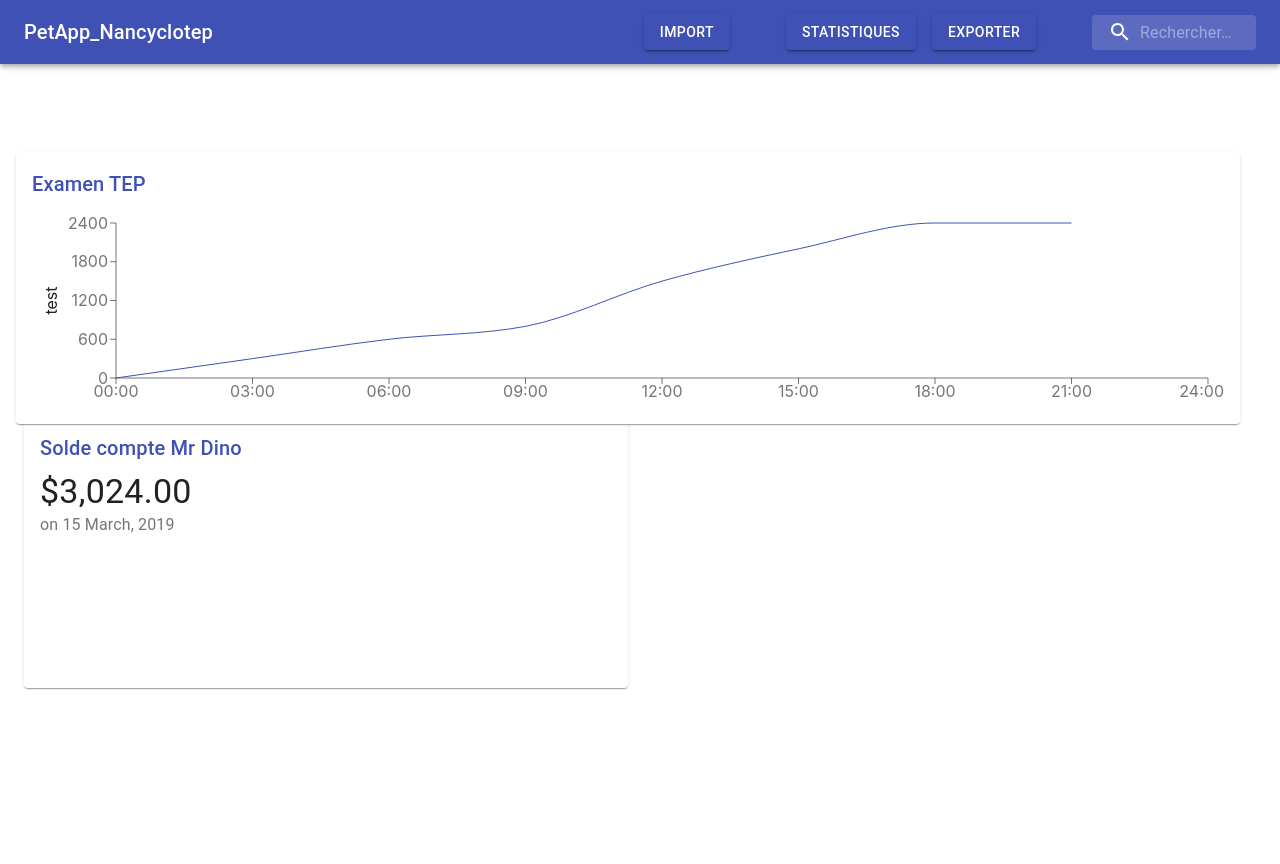
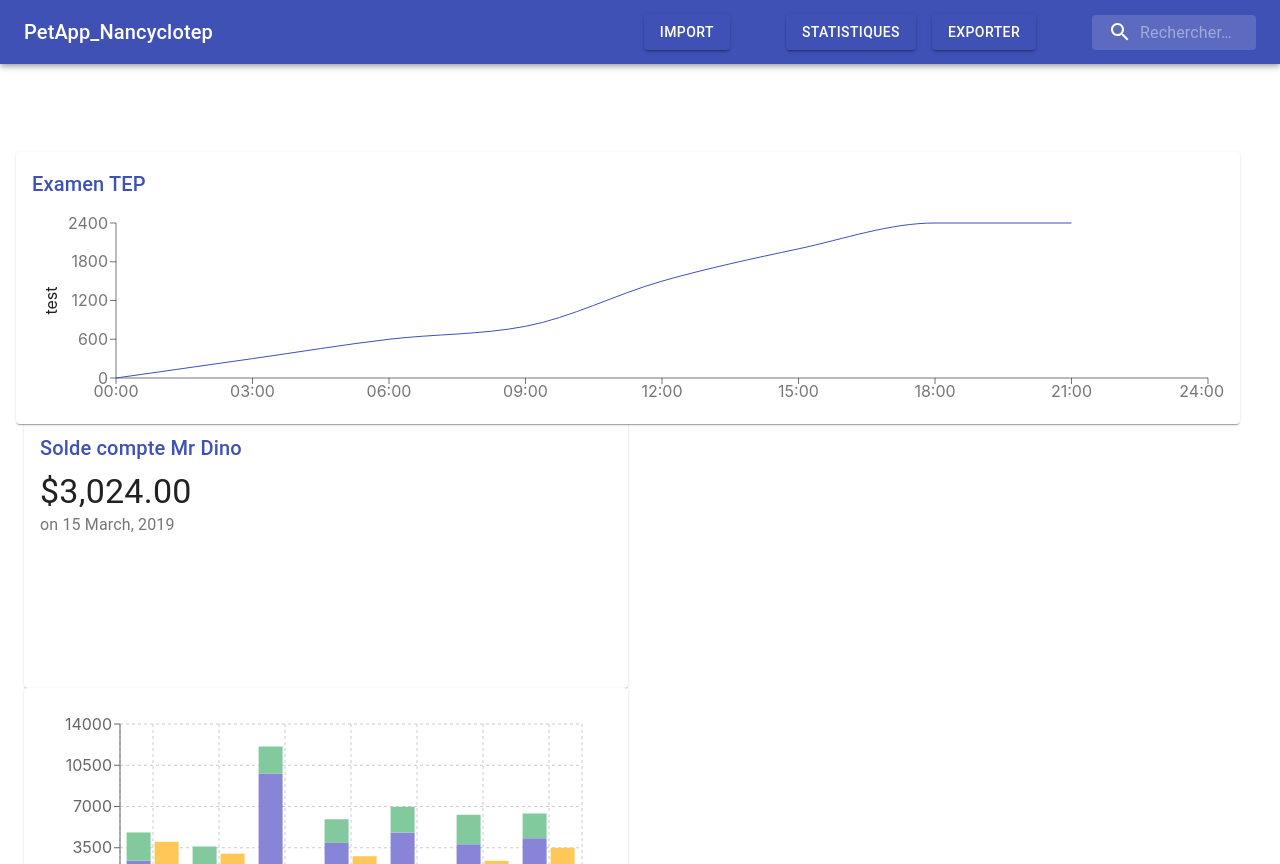
Before and after one commit to PierreEpron/pet, a React (Create React App) app in the folder platform/frontend/: page /pages3 in a window 1280 px wide. Built offline with nearby package versions, Linux system fonts and the light colour scheme.

Commit message:
add BarChart in grid

```diff
--- a/platform/frontend/src/pages/Pages3.js
+++ b/platform/frontend/src/pages/Pages3.js
@@ -8,6 +8,7 @@ import Paper from '@material-ui/core/Paper';
 import Chart from '../components/Charts/Chart';
 import Header from "../components/Header";
 import Deposits from "../components/Charts/Deposits";
+import BarChart from "../components/Charts/BarChart"
 
 const useStyles = makeStyles((theme) => ({
   root: {
@@ -55,10 +56,16 @@ export default function Dashboard() {
               </Paper>
             </Grid>
           </Grid>
-          {/* Recent Deposits */}
+           {/*Recent Deposits*/}
             <Grid xs={12} sm={6}>
               <Paper className={fixedHeightPaper}>
                 <Deposits />
+              </Paper>
+            </Grid>
+          {/*Bar Chart*/}
+           <Grid xs={12} sm={6}>
+              <Paper className={fixedHeightPaper}>
+                <BarChart />
               </Paper>
             </Grid>
           <Box pt={3}>
```
